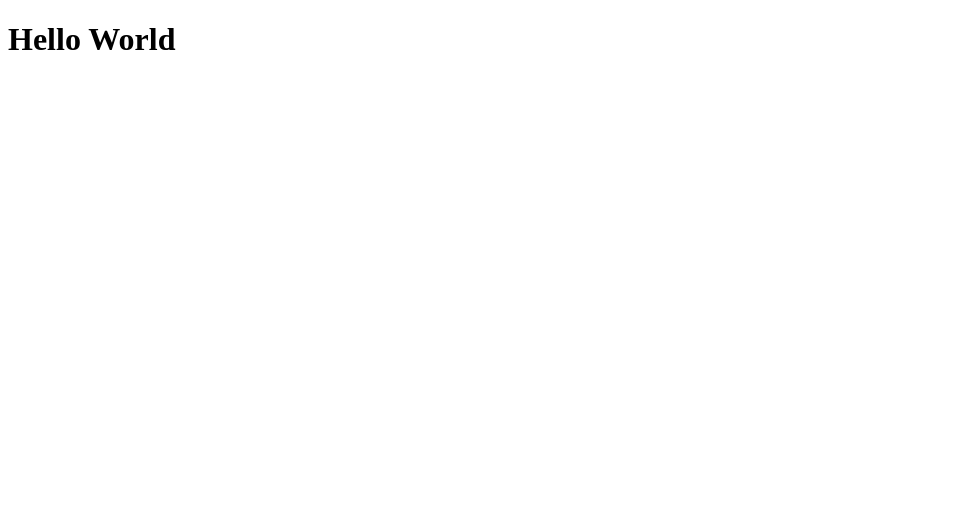
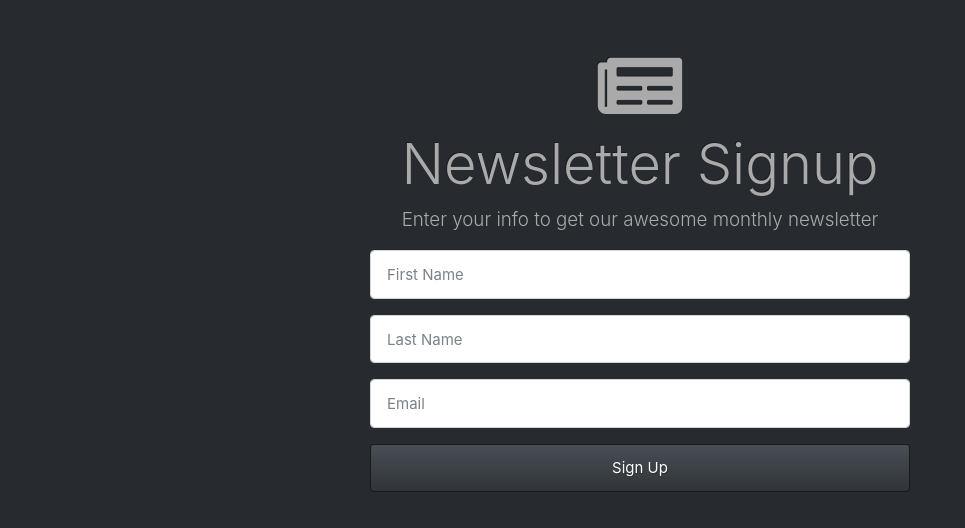
Before and after one commit to PJC-1/newsletter_signup, a website: page public/index.html in a window 1280 px wide. Shown: the whole page, without its empty margins (0-965 px from the left). Drawn offline with nearby package versions, Linux system fonts and the light colour scheme.

Commit message:
added bootstrap and html form for user sign up

```diff
--- a/public/index.html
+++ b/public/index.html
@@ -2,9 +2,53 @@
 <html>
 <head>
   <meta charset="UTF-8">
+  <link rel="stylesheet" href="https://bootswatch.com/4/slate/bootstrap.min.css">
+  <link rel="stylesheet" href="https://use.fontawesome.com/releases/v5.7.1/css/all.css" integrity="sha384-fnmOCqbTlWIlj8LyTjo7mOUStjsKC4pOpQbqyi7RrhN7udi9RwhKkMHpvLbHG9Sr" crossorigin="anonymous">
   <title>Newsletter Signup</title>
 </head>
 <body>
-  <h1>Hello World</h1>
+  <div class="container">
+    <section class="row mt-5 text-center">
+      <div class="col-md-6 m-auto">
+        <h1><i class="fas fa-newspaper fa-2x"></i></h1>
+        <h1 class="display-4">Newsletter Signup</h1>
+        <p class="lead">
+          Enter your info to get our awesome monthly newsletter
+        </p>
+        <form action="/signup" method="POST">
+          <div class="form-group">
+            <input
+              type="text"
+              name="firstName"
+              id="first-name"
+              class="form-control"
+              placeholder="First Name"
+            />
+          </div>
+          <div class="form-group">
+            <input
+              type="text"
+              name="lastName"
+              id="last-name"
+              class="form-control"
+              placeholder="Last Name"
+            />
+          </div>
+          <div class="form-group">
+            <input
+              type="email"
+              name="email"
+              id="email"
+              class="form-control"
+              placeholder="Email"
+            />
+          </div>
+          <button type="submit" class="btn btn-primary btn-block">
+            Sign Up
+          </button>
+        </form>
+      </div>
+    </section>
+  </div>
 </body>
 </html>
```
Also changed, not shown: public/fail.html (added, +12 -0 lines), public/success.html (added, +12 -0 lines).
